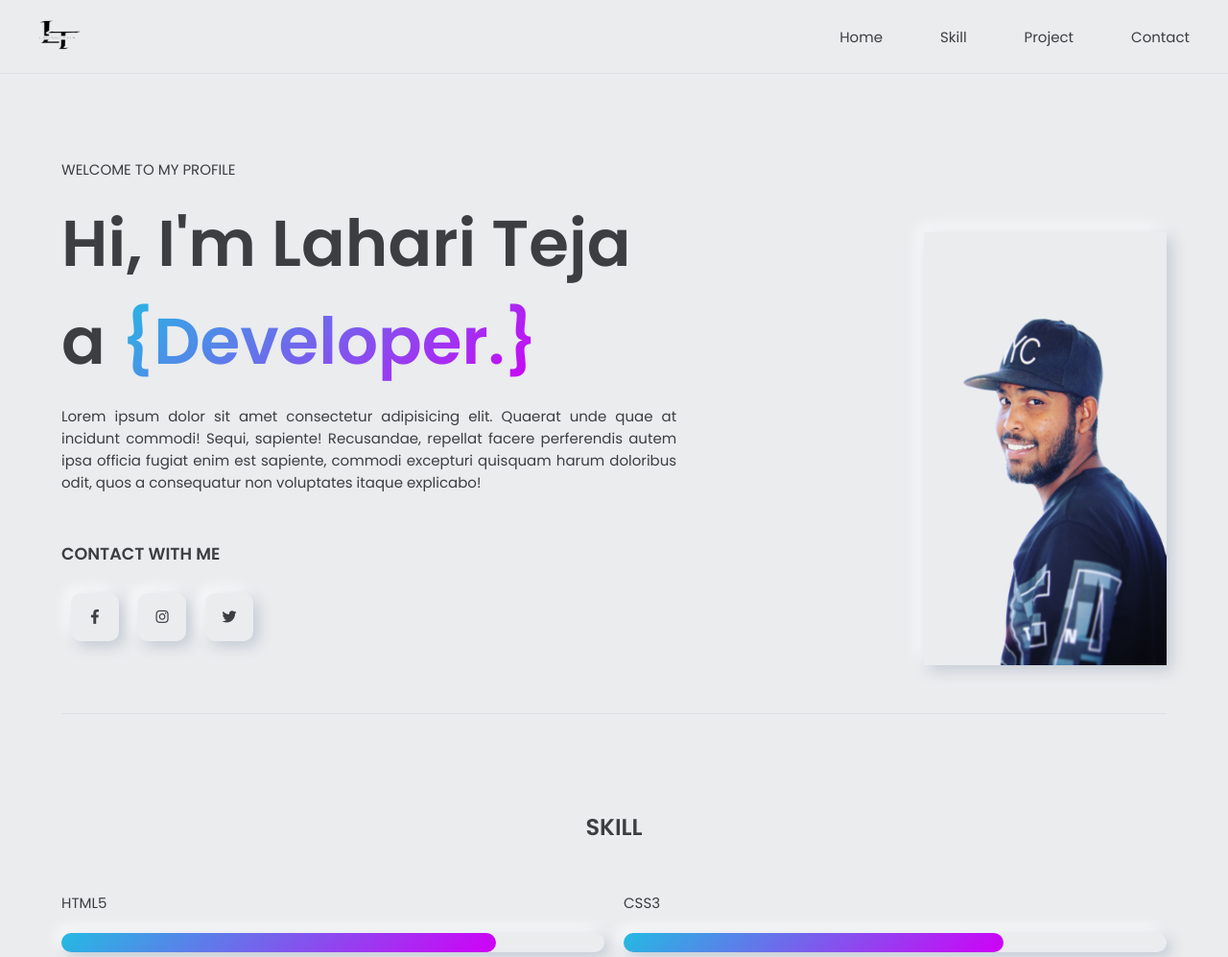
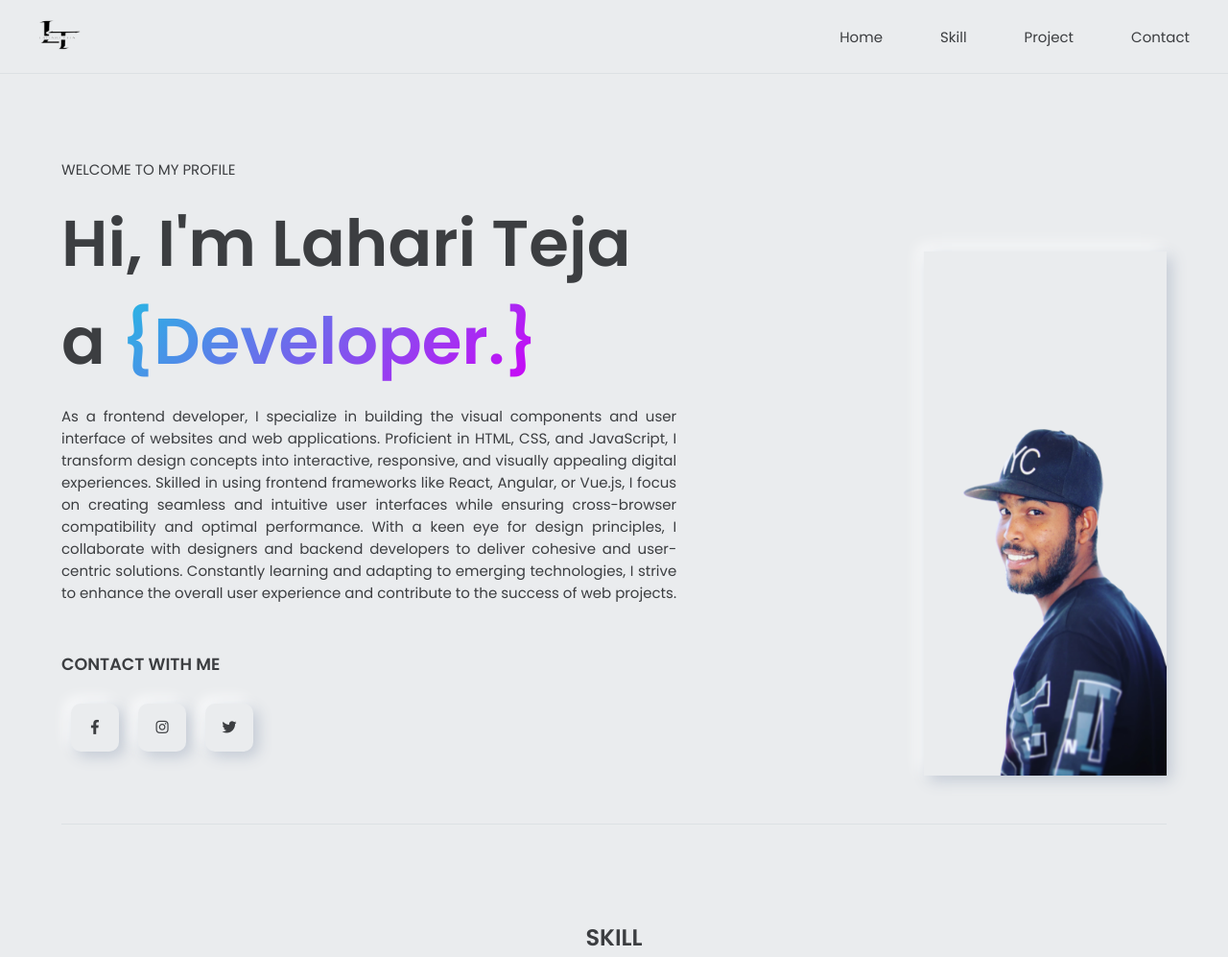
Before and after one commit to TejaKoduru-0329/Task-2-Responsive-Personal-Portfolio, a plain HTML site: page index5.html in a window 1280 px wide. Shown: the top 997 px of the page at 96% size. Drawn offline with Linux system fonts and the light colour scheme; files whose address does not match are found by name.

Commit message:
Update index5.html

```diff
--- a/index5.html
+++ b/index5.html
@@ -48,7 +48,7 @@
 	</div>
 	</h1>
 	<p>
-	Lorem ipsum dolor sit amet consectetur adipisicing elit. Quaerat unde quae at incidunt commodi! Sequi, sapiente! Recusandae, repellat facere perferendis autem ipsa officia fugiat enim est sapiente, commodi excepturi quisquam harum doloribus odit, quos a consequatur non voluptates itaque explicabo!
+	   As a frontend developer, I specialize in building the visual components and user interface of websites and web applications. Proficient in HTML, CSS, and JavaScript, I transform design concepts into interactive, responsive, and visually appealing digital experiences. Skilled in using frontend frameworks like React, Angular, or Vue.js, I focus on creating seamless and intuitive user interfaces while ensuring cross-browser compatibility and optimal performance. With a keen eye for design principles, I collaborate with designers and backend developers to deliver cohesive and user-centric solutions. Constantly learning and adapting to emerging technologies, I strive to enhance the overall user experience and contribute to the success of web projects.
 	</p>
 	  <div class="find">
 		<h3>CONTACT WITH ME</h3>
```
